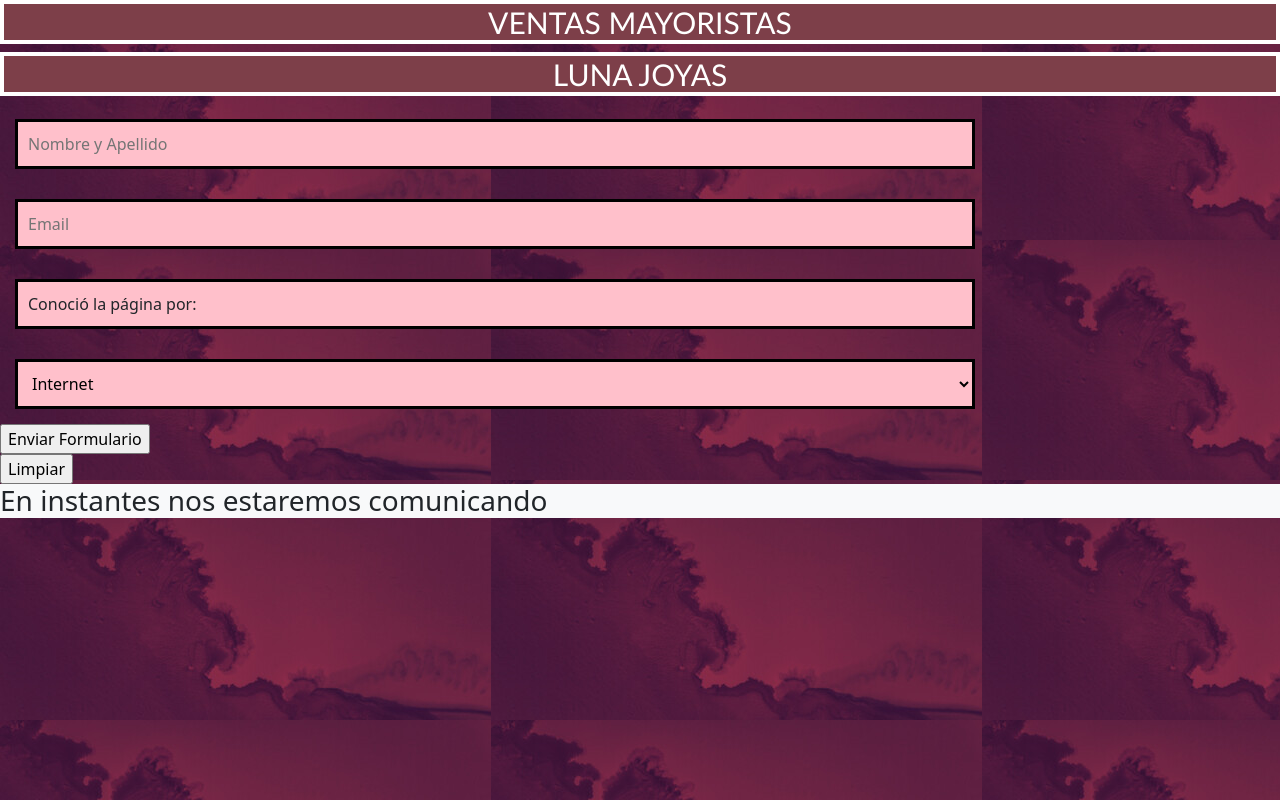
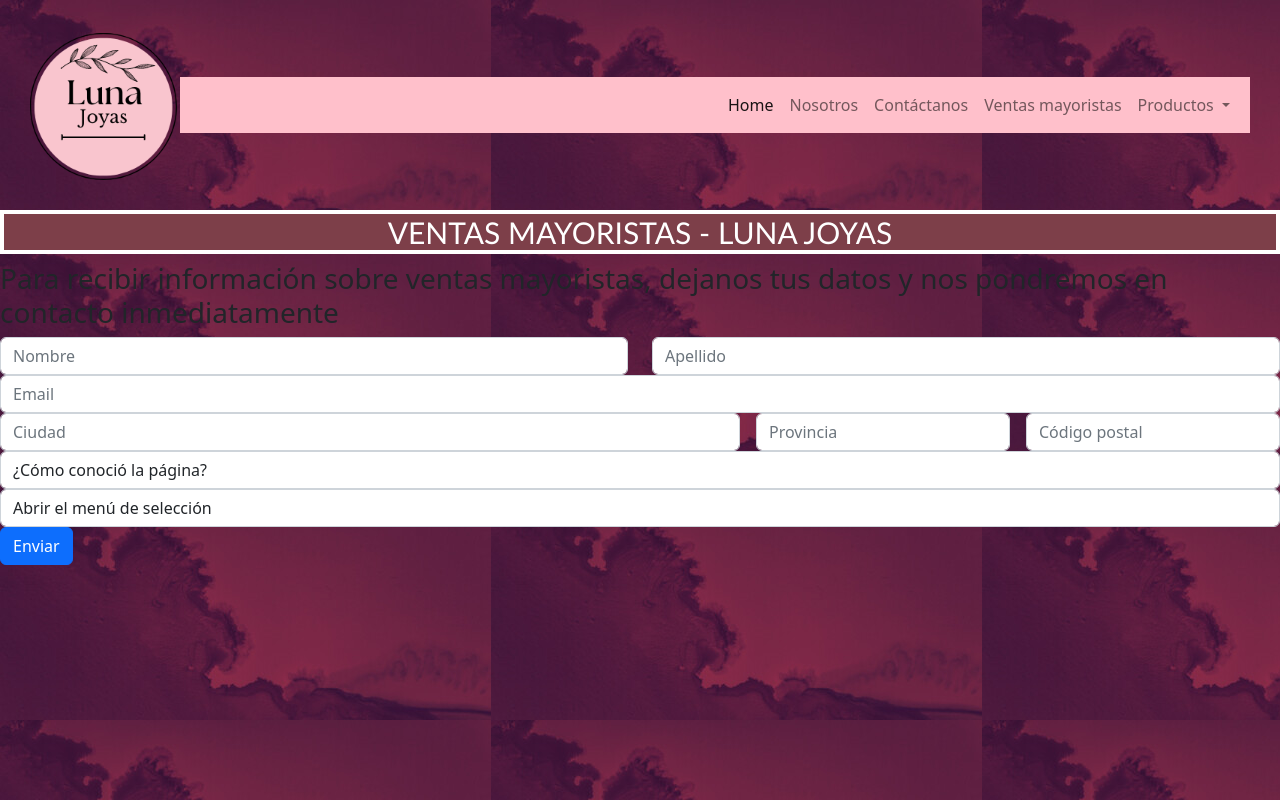
Before and after one commit to majov9991/PF-Villegas, a website: page formulario.html in a window 1280 px wide. Drawn offline with nearby package versions, Linux system fonts and the light colour scheme.

Commit message:
Update formulario.html

```diff
--- a/formulario.html
+++ b/formulario.html
@@ -5,41 +5,99 @@
     <meta charset="UTF-8" />
     <meta http-equiv="X-UA-Compatible" content="IE=edge" />
     <meta name="viewport" content="width=devie-width, initial-scale=1.0" />
-    <!-- CSS only -->
-    <link href="https://cdn.jsdelivr.net/npm/bootstrap@5.2.1/dist/css/bootstrap.min.css" rel="stylesheet"
-        integrity="sha384-iYQeCzEYFbKjA/T2uDLTpkwGzCiq6soy8tYaI1GyVh/UjpbCx/TYkiZhlZB6+fzT" crossorigin="anonymous">
-
+    <meta name="description"
+        content="Si estas pensando empezar tu propio negocio revendiendo joyas, ésta es tu oportunidad. Dejanos tus datos y nos contactaremos de inmediato!">
+    <meta name="keywords"
+        content="Joyas, Luna Joyas, Acero dorado, Acero blanco, Plata 925, Mayoristas joyas, Mayoristas plata">
     <link rel="stylesheet" href="./css/style.css">
-    <title>Luna Joyas</title>
+    <link rel="shortcut icon" href="./img/favicon.png">
+    <title>Ventas mayoristas</title>
 </head>
 
 <body style="background-color: pink">
-    <h1 class="subtit">VENTAS MAYORISTAS</h1>
-    <h1 class="subtit">LUNA JOYAS</h1>
-    <form action="">
-        <div>
-            <input class="controls_form" type="text" placeholder="Nombre y Apellido">
+    <header class="header">
+        <nav class="luna">
+            <a href=""><img src="./img/logo.png" alt="logo"></a>
+        </nav>
+        <nav id="navbar" class="navbar navbar-expand-lg">
+            <nav class="container-fluid">
+                <button class="navbar-toggler" type="button" data-bs-toggle="collapse"
+                    data-bs-target="#navbarSupportedContent" aria-controls="navbarSupportedContent"
+                    aria-expanded="false" aria-label="Toggle navigation">
+                    <span class="navbar-toggler-icon"></span>
+                </button>
+                <div class="collapse navbar-collapse" id="navbarSupportedContent">
+                    <ul class="navbar-nav ms-auto mb-2 mb-lg-0">
+                        <li class="nav-item">
+                            <a class="nav-link active" aria-current="page" href="./index.html">Home</a>
+                        </li>
+                        <li class="nav-item">
+                            <a class="nav-link" href="./nosotros.html">Nosotros</a>
+                        </li>
+                        <li class="nav-item">
+                            <a class="nav-link" href="./contacto.html">Contáctanos</a>
+                        </li>
+                        <li class="nav-item">
+                            <a class="nav-link" href="./formulario.html">Ventas mayoristas</a>
+                        </li>
+                        <li class="nav-item dropdown">
+                            <a class="nav-link dropdown-toggle" href="#" role="button" data-bs-toggle="dropdown"
+                                aria-expanded="false">
+                                Productos
+                            </a>
+                            <ul class="dropdown-menu" id="navbar">
+                                <li><a class="dropdown-item" href="./plata925.html">Plata 925</a></li>
+                                <li><a class="dropdown-item" href="./acero-blanco.html">Acero blanco</a></li>
+                                <li><a class="dropdown-item" href="./dorado.html">Acero dorado</a></li>
+                            </ul>
+                        </li>
+                    </ul>
+                </div>
+            </nav>
+        </nav>
+    </header>
+    <h1 class="subtit">VENTAS MAYORISTAS - LUNA JOYAS</h1>
+    <h3 class="subtit3">Para recibir información sobre ventas mayoristas, dejanos tus datos y nos pondremos en contacto
+        inmediatamente</h3>
+    <div class="row">
+        <div class="col">
+            <input type="text" class="form-control" placeholder="Nombre" aria-label="First name">
+        </div>
+        <div class="col">
+            <input type="text" class="form-control" placeholder="Apellido" aria-label="Last name">
         </div>
         <div>
-            <input class="controls_form" type="email" placeholder="Email">
+            <input type="text" class="form-control" placeholder="Email" aria-label="Email">
         </div>
-        <div>
-            <label class="controls_form" for="services">Conoció la página por:</label>
-            <select class="controls_form" name="services">
-                <option value="Internet">Internet</option>
-                <option value="Anuncios">Anuncios</option>
-                <option value="Mail">Por redes sociales</option>
-                <option value="Mail">Me la paso un amigo</option>
-            </select>
+    </div>
+    <div class="row g-3">
+        <div class="col-sm-7">
+            <input type="text" class="form-control" placeholder="Ciudad" aria-label="City">
         </div>
-        <div>
-            <input type="submit" value="Enviar Formulario">
+        <div class="col-sm">
+            <input type="text" class="form-control" placeholder="Provincia" aria-label="State">
         </div>
-        <div>
-            <input type="reset" value="Limpiar">
+        <div class="col-sm">
+            <input type="text" class="form-control" placeholder="Código postal" aria-label="Zip">
         </div>
-        <h3 class="bg-light">En instantes nos estaremos comunicando</h3>
-    </form>
+    </div>
+    <div class="col-auto">
+        <label class="form-control" for="autoSizingSelect">¿Cómo conoció la página?</label>
+        <select class="form-control" aria-label="Default select example">
+            <option selected>Abrir el menú de selección</option>
+            <option value="Anuncios">Anuncios</option>
+            <option value="Internet">Internet</option>
+            <option value="Redes">Por redes sociales</option>
+            <option value="Recomendación">Me la recomendó un amigo</option>
+        </select>
+    </div>
+    <div class="col-12">
+        <button type="Enviar" class="btn btn-primary">Enviar</button>
+    </div>
+    <!-- JavaScript Bundle with Popper -->
+    <script src="https://cdn.jsdelivr.net/npm/bootstrap@5.2.1/dist/js/bootstrap.bundle.min.js"
+        integrity="sha384-u1OknCvxWvY5kfmNBILK2hRnQC3Pr17a+RTT6rIHI7NnikvbZlHgTPOOmMi466C8"
+        crossorigin="anonymous"></script>
 </body>
 
 </html>
```
